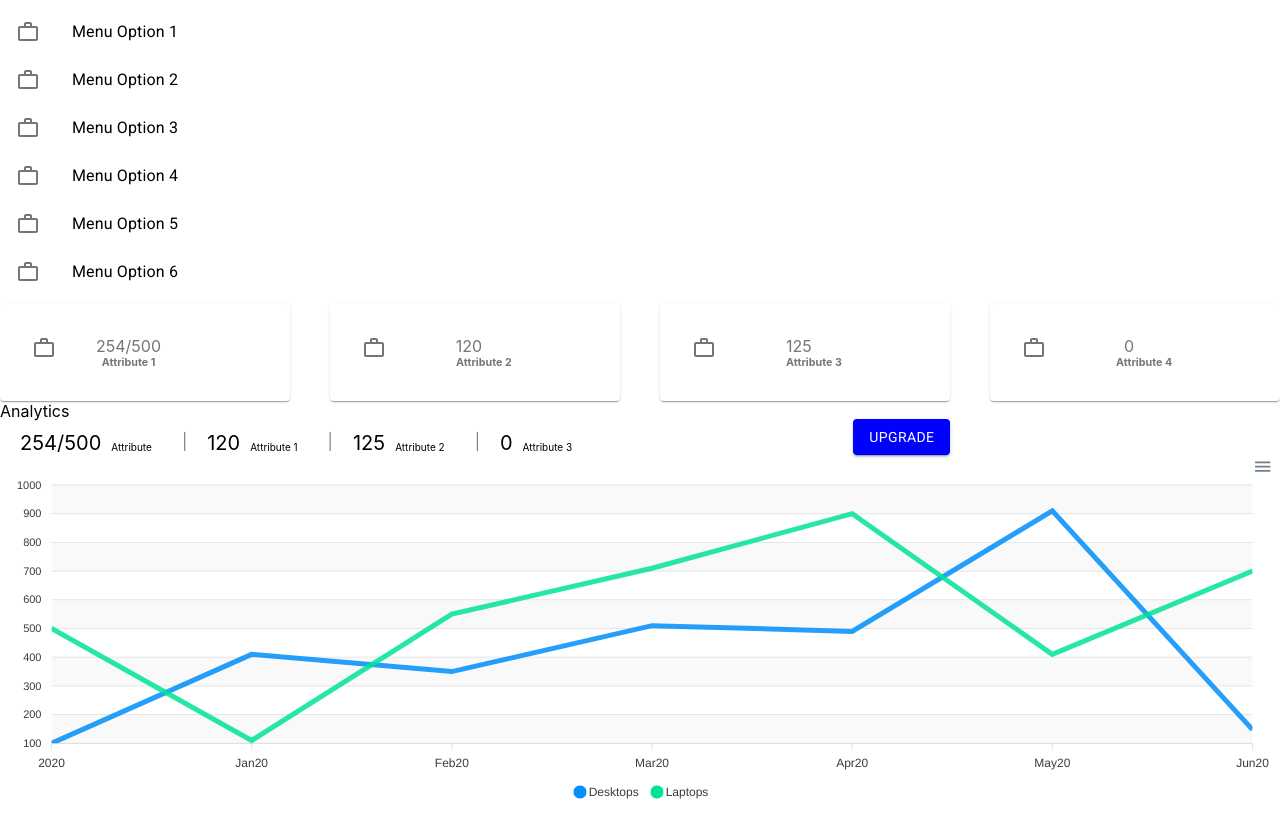
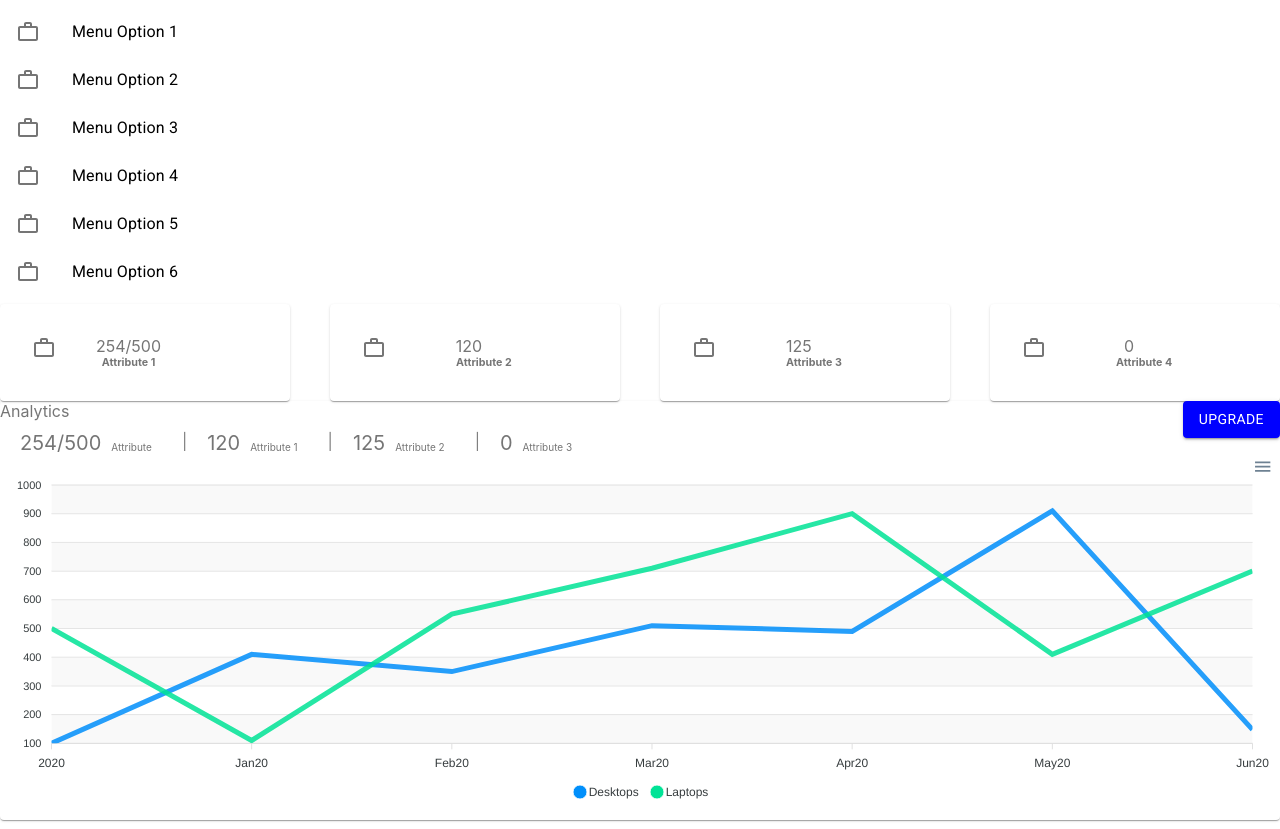
Before and after one commit to arunipatel06/Calender-App, a React (Create React App) app in the folder calender-app/: page / in a window 1280 px wide. Built offline with nearby package versions, Linux system fonts and the light colour scheme.

Commit message:
add paper component

```diff
--- a/calender-app/src/components/Chart.js
+++ b/calender-app/src/components/Chart.js
@@ -2,8 +2,13 @@ import React from "react";
 import LineGraph from "./LineGraph";
 import { makeStyles } from "@material-ui/core/styles";
 import { Grid, Button } from "@material-ui/core";
+import Paper from "@material-ui/core/Paper";
 
 const useStyles = makeStyles((theme) => ({
+  paperComponent: {
+    height: "100%",
+    color: theme.palette.text.secondary,
+  },
   parent: {
     display: "flex",
     flexDirection: "row",
@@ -24,8 +29,7 @@ const useStyles = makeStyles((theme) => ({
     color: "gray",
   },
   buttonContainer: {
-    display: "flex",
-    alignItems: "flex-end",
+    float: "right",
   },
   button: {
     color: "white",
@@ -38,6 +42,7 @@ const Chart = () => {
   const classes = useStyles();
   return (
     <div>
+      <Paper className={classes.paperComponent}>
         <Grid container>
           <Grid xs={8}>
             <div>Analytics</div>
@@ -59,6 +64,7 @@ const Chart = () => {
             </div>
           </Grid>
           <Grid xs={4} className={classes.buttonContainer}>
+            <div style={{ float: "right" }}>
               <Button
                 className={classes.button}
                 variant="contained"
@@ -66,10 +72,12 @@ const Chart = () => {
               >
                 Upgrade
               </Button>
+            </div>
           </Grid>
         </Grid>
 
         <LineGraph />
+      </Paper>
     </div>
   );
 };
```
Lines whose indentation alone changed are shown as unchanged.
